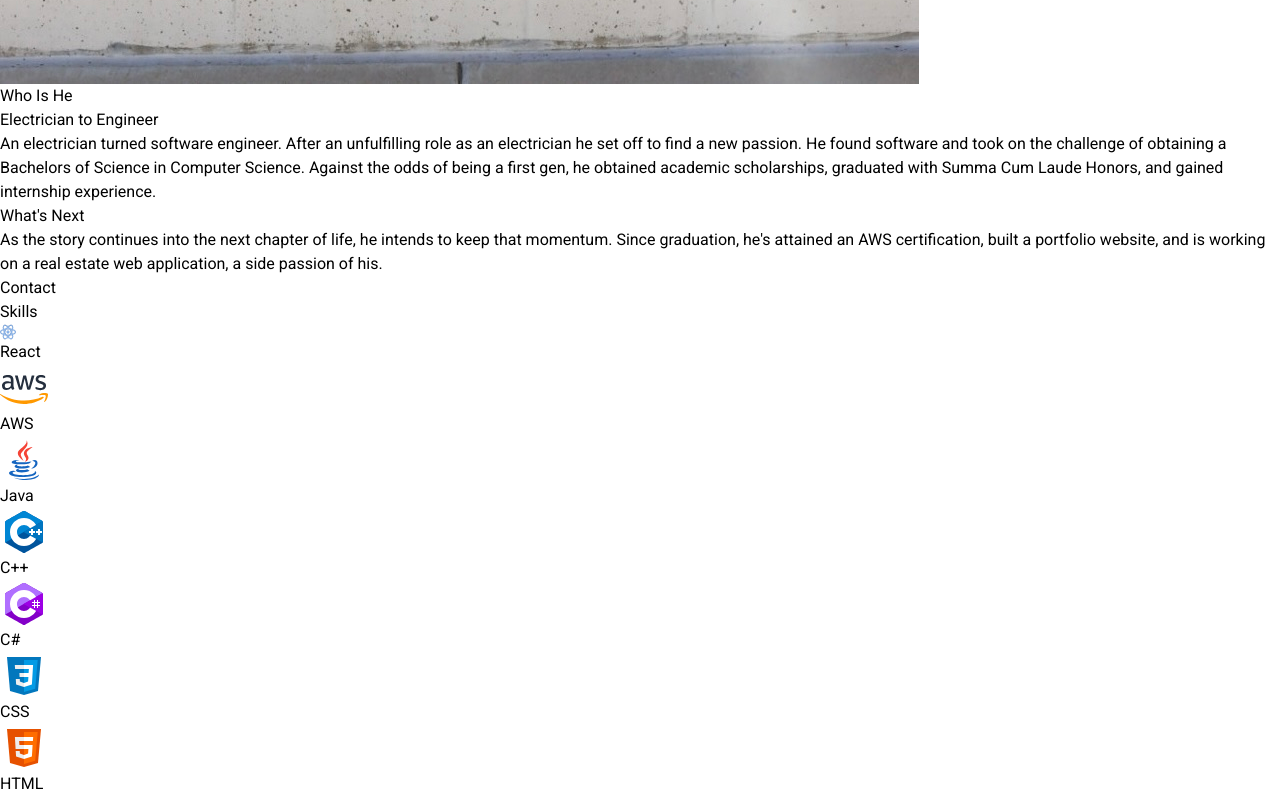
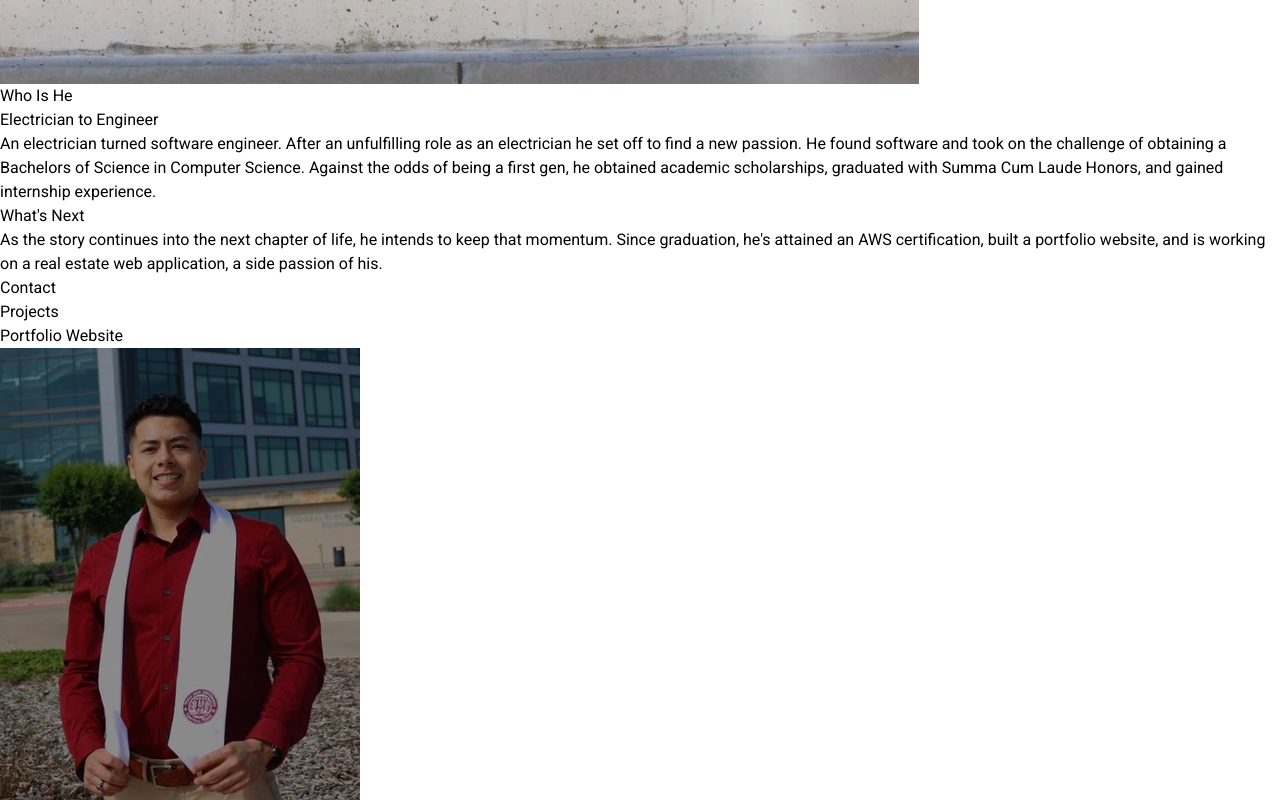
Before and after one commit to rudyruiz01/rudyruiz, a React (Vite) app: page / in a window 1280 px wide. Shown: the part 1583-2383 px from the top of the page. Built offline with nearby package versions, Linux system fonts and the light colour scheme.

Commit message:
Moved Project section before Skills section

```diff
--- a/src/App.jsx
+++ b/src/App.jsx
@@ -8,14 +8,16 @@ import Test from "./components/Test"
 
 const App = () => {
   return (
-    <div className="max-w-screen-2xl mx-auto bg-black">
+    <div className="bg-gray-900">
+      <div className="max-w-screen-2xl mx-auto">
         <Navbar/>
         <HeroSection/>
         <main>
           <AboutMe/>
+          <Projects/>
           <Skills/>
-        <Projects/>
         </main>
+      </div>
     </div>
   )
 }
--- a/src/components/Projects.jsx
+++ b/src/components/Projects.jsx
@@ -17,7 +17,7 @@ const Projects = () => {
             <div className="flex w-72 h-96 mb-4 justify-center">
               {project.name == 'Real Estate Management Web App' ?
               <img src={project.image} alt="" className="object-contain w-40 h-40 self-center"/> :
-              <img src={project.image} alt="" className="object-fill overflow-hidden"/>
+              <img src={project.image} alt="" className="object-fill"/>
               }
             </div>
             {/* Links */}
```
Lines whose indentation alone changed are shown as unchanged.
